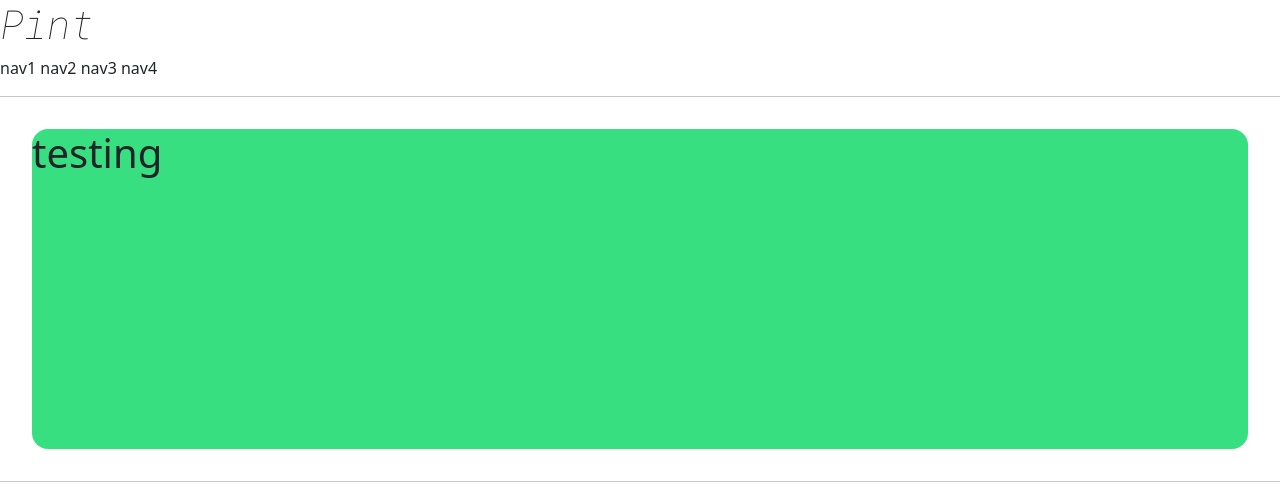
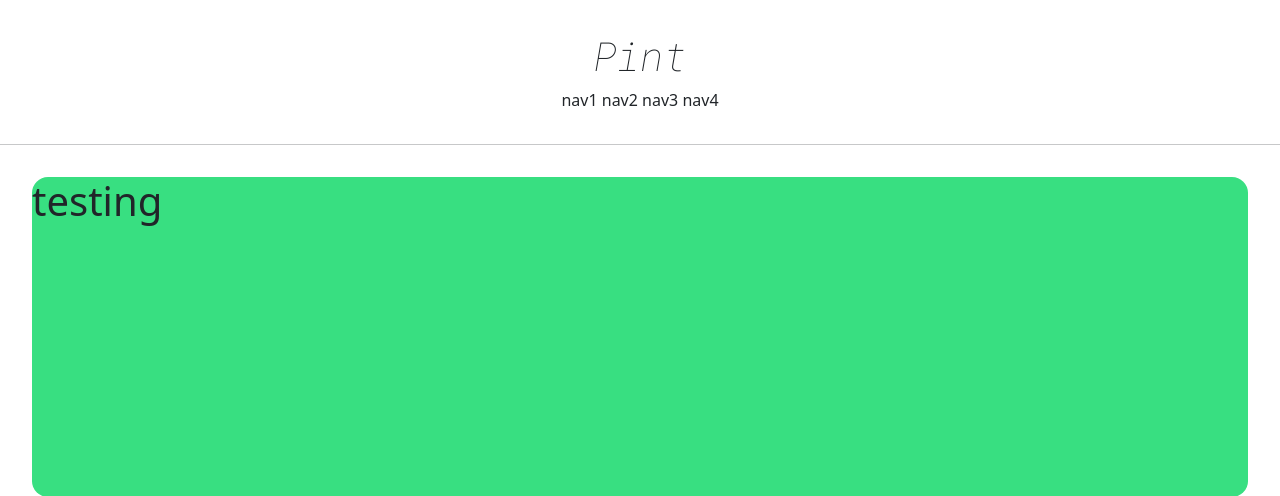
Before and after one commit to GyungA/Pint, a Django app: page /account/hello_world/ in a window 1280 px wide. Shown: the top 496 px of the page. Run offline with Django 3.2, Linux system fonts and the light colour scheme.

Commit message:
django course 11 commit (update)

```diff
--- a/static/base.css
+++ b/static/base.css
@@ -7,7 +7,7 @@
 }
 
 .pintHeader {
-    style="text-algin:center;
+    text-align:center;
     margin: 2rem 0;
 }
 
```
